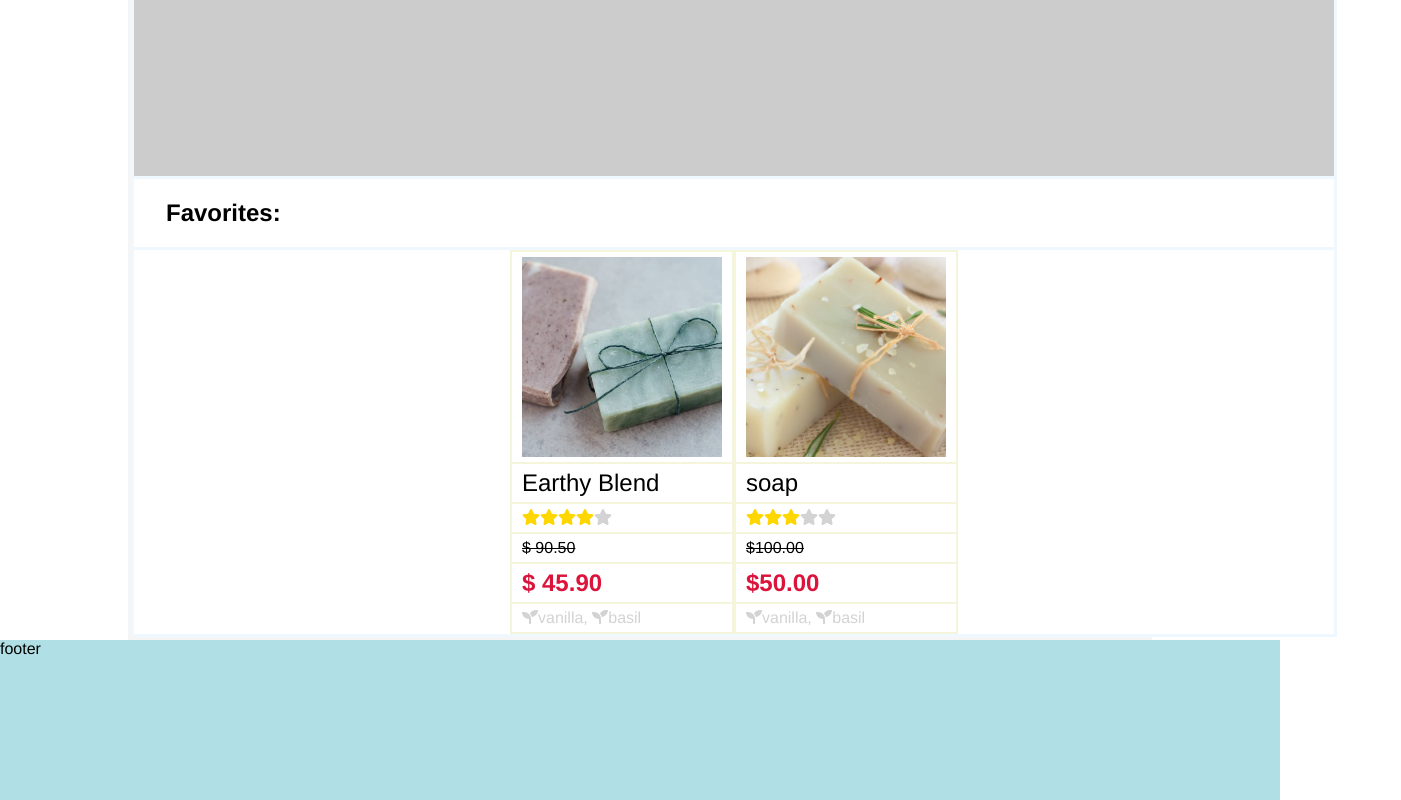
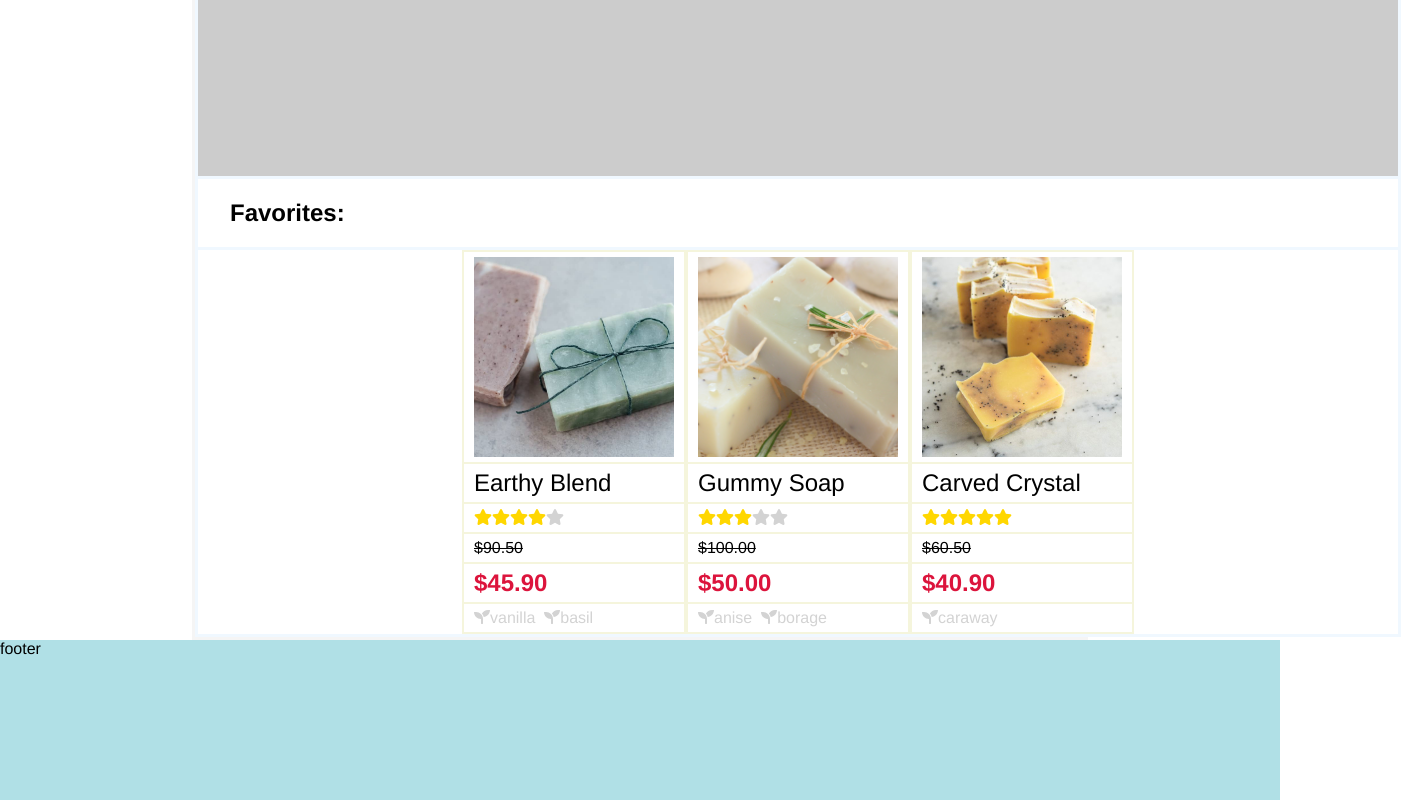
Before and after one commit to GaryChung34/e-commerce-soap, a React (Create React App) app in the folder frontend/: page / in a window 1280 px wide. Shown: the part 917-1717 px from the top of the page, 1401 px wide, since content can reach past the window. Built offline with nearby package versions, Linux system fonts and the light colour scheme; the HTML template or start-up script is replaced by a standard one.

Commit message:
#5 product component with star and ingredients.

```diff
--- a/frontend/src/index.css
+++ b/frontend/src/index.css
@@ -51,8 +51,8 @@ body {
   display: grid;
   grid-template-columns: 1;
   grid-gap: 3px;
-  margin-left: 10%;
-  margin-right: 10%;
+  margin-left: 15%;
+  margin-right: 15%;
   padding: 3px;
   background-color: whitesmoke;
 }
--- a/frontend/src/products/product.js
+++ b/frontend/src/products/product.js
@@ -21,7 +21,8 @@ const Product = ({ product }) => {
 
   for (let x in product.ingredients) {
     ingredients.push(
-      <FontAwesomeIcon icon={faSeedling} />
+      <FontAwesomeIcon icon={faSeedling} />,
+      <span>{product.ingredients[x]}&nbsp;&nbsp;</span>
     )
   }
 
@@ -40,11 +41,7 @@ const Product = ({ product }) => {
         {product.price.discount}
       </div>
       <div style={{color:'lightgray'}}>
-
-        <FontAwesomeIcon icon={faSeedling} />
-        vanilla,&nbsp;
-        <FontAwesomeIcon style={{color:'lightgray'}} icon={faSeedling} />
-        basil
+        {ingredients}
       </div>
     </div>
 	)
--- a/frontend/src/screens/home.js
+++ b/frontend/src/screens/home.js
@@ -4,14 +4,37 @@ import { faStar, faSeedling } from '@fortawesome/free-solid-svg-icons'
 
 import Product from '../products/product.js'
 
+const p0 = {
+  name: "Earthy Blend",
+  star: 4,
+  image: "images/soap1.jpg",
+  price: {
+    origin: "$90.50",
+    discount: "$45.90"
+  },
+  ingredients: ["vanilla", "basil"]
+}
+
 const p1 = {
-  name: "soap",
+  name: "Gummy Soap",
   star: 3,
   image: "images/soap2.png",
   price: {
     origin: "$100.00",
     discount: "$50.00"
-  }
+  },
+  ingredients: ["anise", "borage"]
+}
+
+const p2 = {
+  name: "Carved Crystal",
+  star: 5,
+  image: "images/soap3.jpg",
+  price: {
+    origin: "$60.50",
+    discount: "$40.90"
+  },
+  ingredients: ["caraway"]
 }
 
 const Home = () => {
@@ -27,43 +50,9 @@ const Home = () => {
       </div>
 
       <div className="all-products">
-        <div className="product">
-          <div className="center">
-            <img className="product-image" src="images/soap1.jpg" alt="soap1" />
-          </div>
-          <div style={{fontSize: '1.5rem'}}>Earthy Blend</div>
-          <div>
-            <FontAwesomeIcon style={{color: 'gold'}} icon={faStar} />
-            <FontAwesomeIcon style={{color: 'gold'}} icon={faStar} />
-            <FontAwesomeIcon style={{color: 'gold'}} icon={faStar} />
-            <FontAwesomeIcon style={{color: 'gold'}} icon={faStar} />
-            <FontAwesomeIcon style={{color: 'lightgray'}} icon={faStar} />
-          </div>
-          <div style={{textDecoration:'line-through'}}>$ 90.50</div>
-          <div style={{color:'crimson', fontSize:'1.5rem', fontWeight:'900'}}>$ 45.90</div>
-          <div style={{color:'lightgray'}}>
-            <FontAwesomeIcon icon={faSeedling} />
-            vanilla,&nbsp;
-            <FontAwesomeIcon style={{color:'lightgray'}} icon={faSeedling} />
-            basil
-          </div>
-        </div>
+        <Product product={p0} />
         <Product product={p1} />
-        {/*<div className="product">
-          <img className="product-image" src="images/soap2.png" alt="soap2" />
-          <h2>Soap 2</h2>
-          <div>$ 60.00</div>
-        </div>
-        <div className="product">
-          <img className="product-image" src="images/soap3.jpg" alt="soap3" />
-          <h2>Soap 3</h2>
-          <div>$ 70.00</div>
-        </div>
-        <div className="product">
-          <img className="product-image" src="images/soap4.jpg" alt="soap4" />
-          <h2>Soap 4</h2>
-          <div>$ 50.00</div>
-        </div>*/}
+        <Product product={p2} />
       </div>
   	</div>
   )
```
